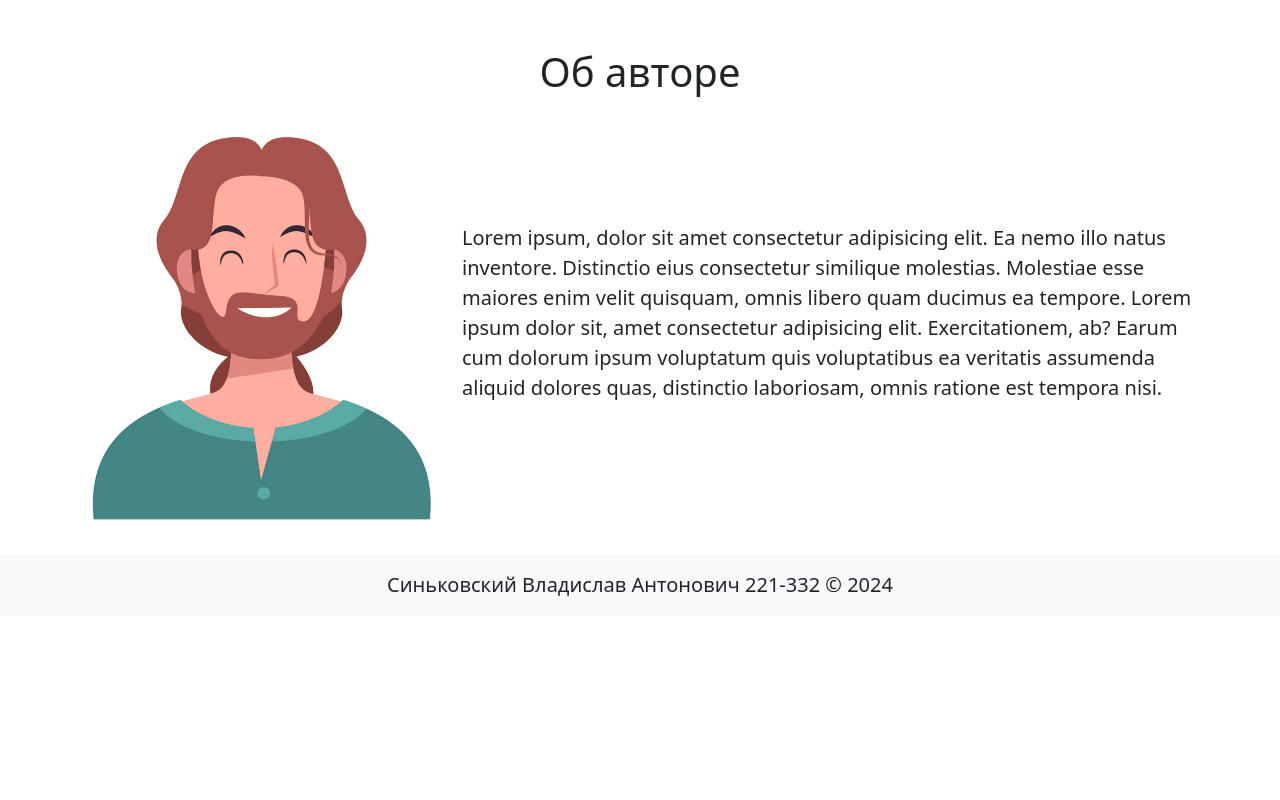
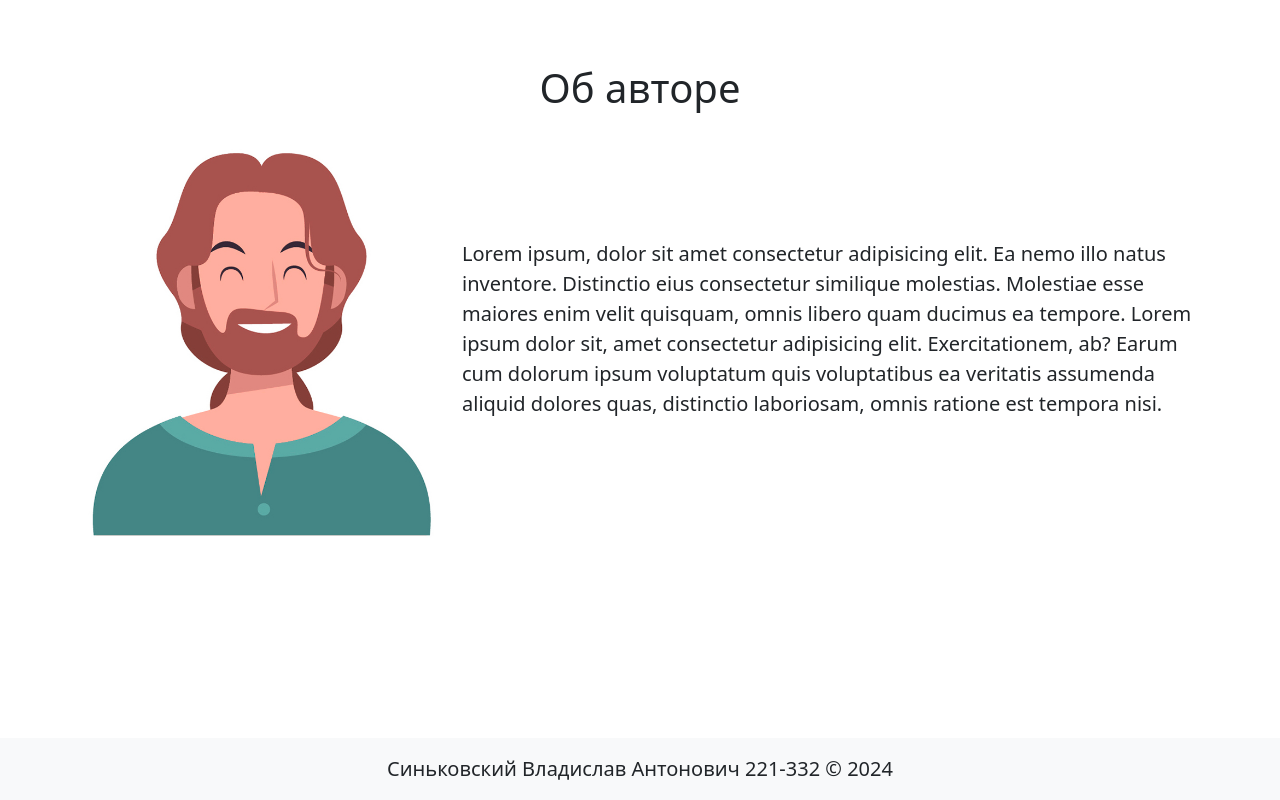
Before and after one commit to VladislavSinkovskiy/Web_Dev_Vladislav_Sinkovskiy_221_332, a Flask app: page /about in a window 1280 px wide. Shown: the part 62-862 px from the top of the page. Before the commit the page ends 658 px from the top, so only its background shows below. Run offline with Flask 2, Linux system fonts and the light colour scheme.

Commit message:
добавил изменения в соответсвии с замечаниями

```diff
--- a/Lab1/static/styles.css
+++ b/Lab1/static/styles.css
@@ -6,6 +6,13 @@ body {
     max-width: 100%;
 }
 
+.content {
+    display: flex;
+    flex-direction: column;
+    justify-content: space-between;
+    height: 100vh;
+}
+
 .footer {
     position: bottom;
     left: 0;
--- a/Lab1/templates/base.html
+++ b/Lab1/templates/base.html
@@ -1,12 +1,14 @@
 <!doctype html>
 <html lang="ru">
+
 <head>
   <!-- Required meta tags -->
   <meta charset="utf-8">
   <meta name="viewport" content="width=device-width, initial-scale=1">
 
   <!-- Bootstrap CSS -->
-    <link href="https://cdn.jsdelivr.net/npm/bootstrap@5.0.2/dist/css/bootstrap.min.css" rel="stylesheet" integrity="sha384-EVSTQN3/azprG1Anm3QDgpJLIm9Nao0Yz1ztcQTwFspd3yD65VohhpuuCOmLASjC" crossorigin="anonymous">
+  <link href="https://cdn.jsdelivr.net/npm/bootstrap@5.0.2/dist/css/bootstrap.min.css" rel="stylesheet"
+    integrity="sha384-EVSTQN3/azprG1Anm3QDgpJLIm9Nao0Yz1ztcQTwFspd3yD65VohhpuuCOmLASjC" crossorigin="anonymous">
   <link rel="stylesheet" href="{{ url_for('static', filename='styles.css') }}">
 
   <title>
@@ -17,12 +19,14 @@
     {% endif %}
   </title>
 </head>
+
 <body>
   <header>
     <nav class="navbar navbar-expand-lg navbar-dark bg-dark">
       <div class="container">
         <a class="navbar-brand" href="{{ url_for('index') }}">Лабораторная работа № 1</a>
-              <button class="navbar-toggler" type="button" data-bs-toggle="collapse" data-bs-target="#navbarSupportedContent" aria-controls="navbarSupportedContent" aria-expanded="false" aria-label="Toggle navigation">
+        <button class="navbar-toggler" type="button" data-bs-toggle="collapse" data-bs-target="#navbarSupportedContent"
+          aria-controls="navbarSupportedContent" aria-expanded="false" aria-label="Toggle navigation">
           <span class="navbar-toggler-icon"></span>
         </button>
         <div class="collapse navbar-collapse" id="navbarSupportedContent">
@@ -41,7 +45,7 @@
       </div>
     </nav>
   </header>
-
+  <div class="content">
     <main class="my-3">
       <div class="container">
         {% block content %}
@@ -56,8 +60,11 @@
       </div>
     </footer>
 
-    <script src="https://cdn.jsdelivr.net/npm/bootstrap@5.0.2/dist/js/bootstrap.bundle.min.js" integrity="sha384-MrcW6ZMFYlzcLA8Nl+NtUVF0sA7MsXsP1UyJoMp4YLEuNSfAP+JcXn/tWtIaxVXM" crossorigin="anonymous"></script>
+    <script src="https://cdn.jsdelivr.net/npm/bootstrap@5.0.2/dist/js/bootstrap.bundle.min.js"
+      integrity="sha384-MrcW6ZMFYlzcLA8Nl+NtUVF0sA7MsXsP1UyJoMp4YLEuNSfAP+JcXn/tWtIaxVXM"
+      crossorigin="anonymous"></script>
     <script src="{{ url_for('static', filename='main.js') }}" defer></script>
+  </div>
+</body>
 
-  </body>
 </html>
```
Lines whose indentation alone changed are shown as unchanged.
